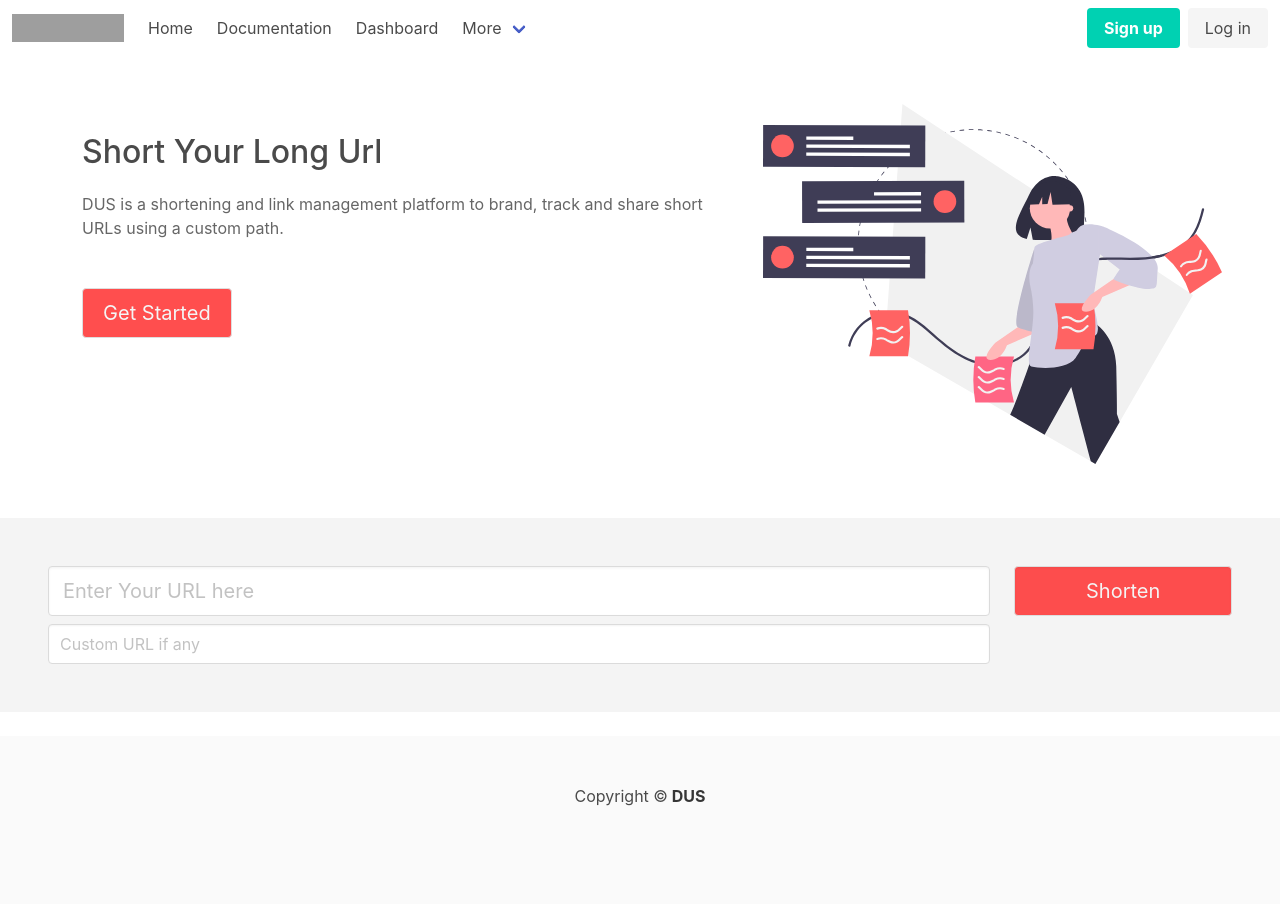
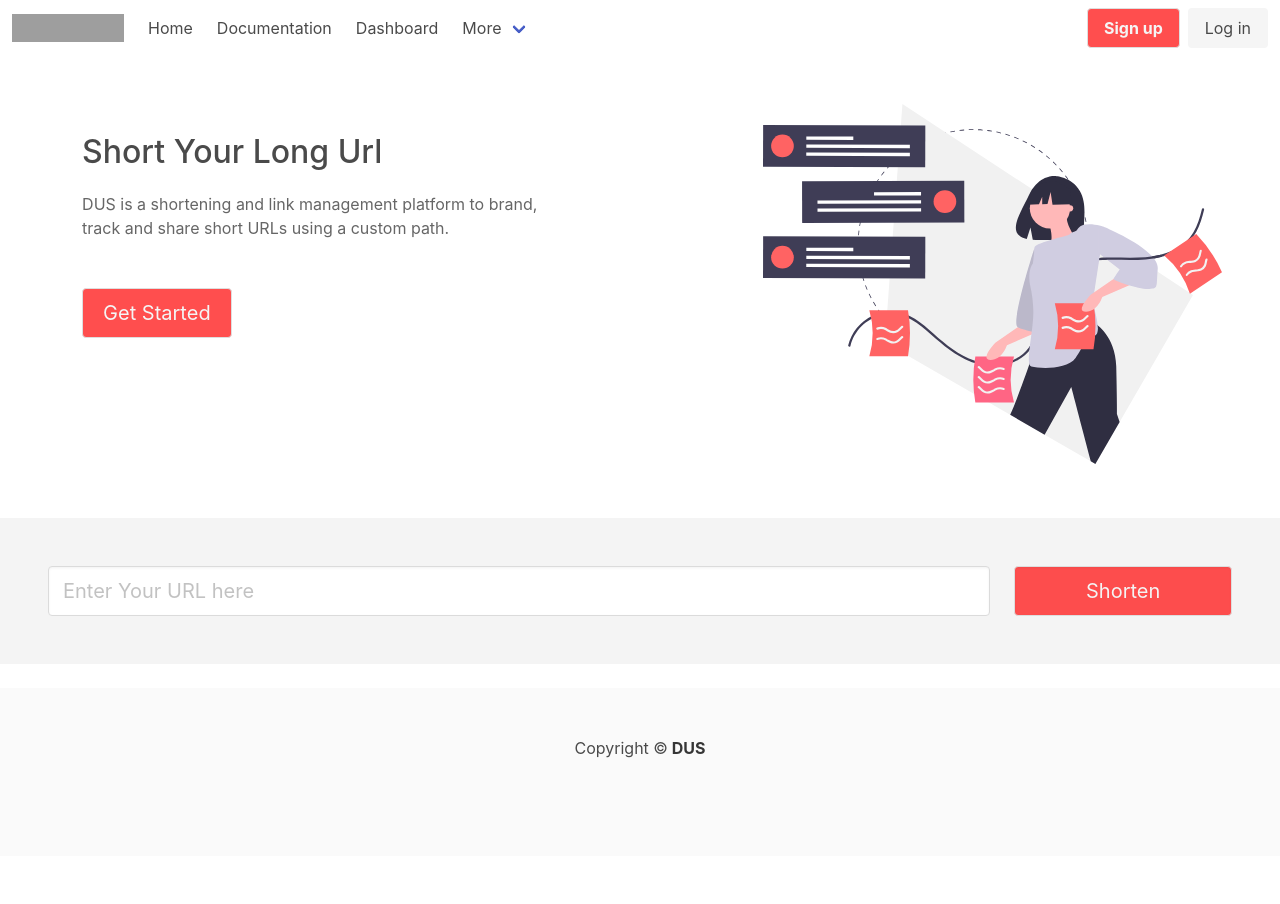
Before and after one commit to anonymous-sidhax/Django-URL-Shortner, a Django app: page / in a window 1280 px wide. Shown: the top 904 px of the page. After the commit the page ends 758 px from the top, so only its background shows below. Run offline with Django 3.2, Linux system fonts and the light colour scheme; grey boxes are pictures that could not be loaded.

Commit message:
Imporve the homepage

```diff
--- a/DUS/mainApp/templates/base.html
+++ b/DUS/mainApp/templates/base.html
@@ -103,7 +103,7 @@
         <div class="navbar-item">
           <div class="buttons">
             {% if not user.is_authenticated %}
-            <a class="button is-primary" href="{% url 'accounts:signup' %}">
+            <a class="button is-red" href="{% url 'accounts:signup' %}">
               <strong>Sign up</strong>
             </a>
             <a class="button is-light" href="{% url 'accounts:login' %}">
--- a/DUS/mainApp/templates/index.html
+++ b/DUS/mainApp/templates/index.html
@@ -52,7 +52,7 @@
                 <div class="card" style="box-shadow:none;">
                     <div class="card-content">
                         <h2 class="is-size-1 is-size-3-tablet is-size-3-mobile" style="font-weight: 550;">Short Your Long Url</h2>
-                        <p class="is-size-5 mt-4 is-size-6-tablet is-size-6-mobile" style="color: #666666;">DUS is a shortening and link management platform to brand, track and share short URLs using a custom path.</p>
+                        <p class="is-size-5 mt-4 is-size-6-tablet is-size-6-mobile" style="color: #666666;">DUS is a shortening and link management platform to brand,<br> track and share short URLs using a custom path.</p>
                         <div class="fields mt-6"><a class="button is-red is-normal-mobile is-medium is-normal-mobile is-normal-tablet" href="#section">Get Started</a></div>
                     </div>
                 </div>
@@ -75,7 +75,7 @@
                 <div class="column is-one-thirds">
                     <div class="fields">
                         <input class="input is-medium" type="text" placeholder="Enter Your URL here" name="original_url" required>
-                        <input class="input mt-2" type="text" placeholder="Custom URL if any" name="custom_url">
+                        <!-- <input class="input mt-2" type="text" placeholder="Custom URL if any" name="custom_url"> -->
                     </div>
                 </div>
                 <div class="column is-one-fifth">
```
